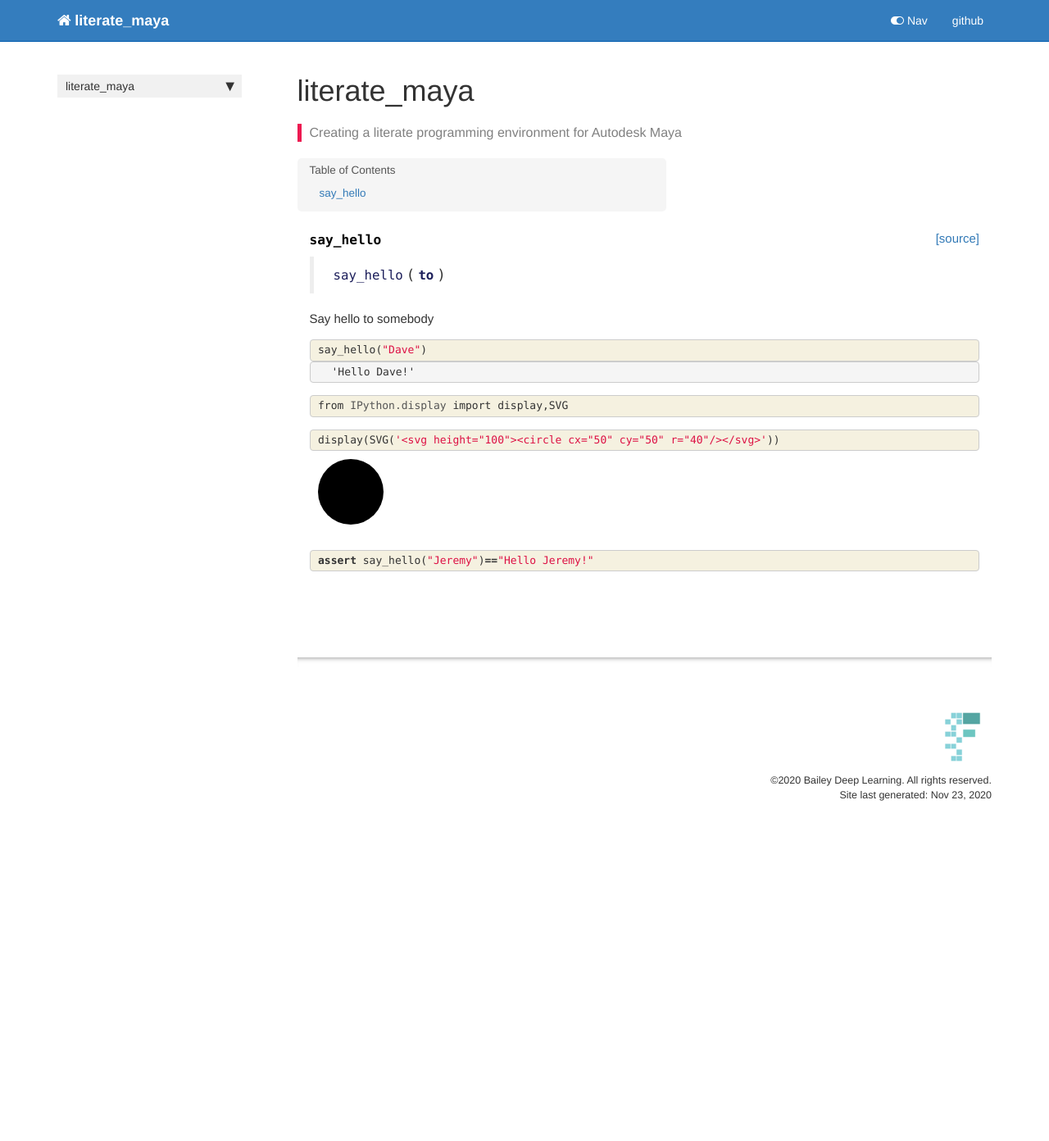
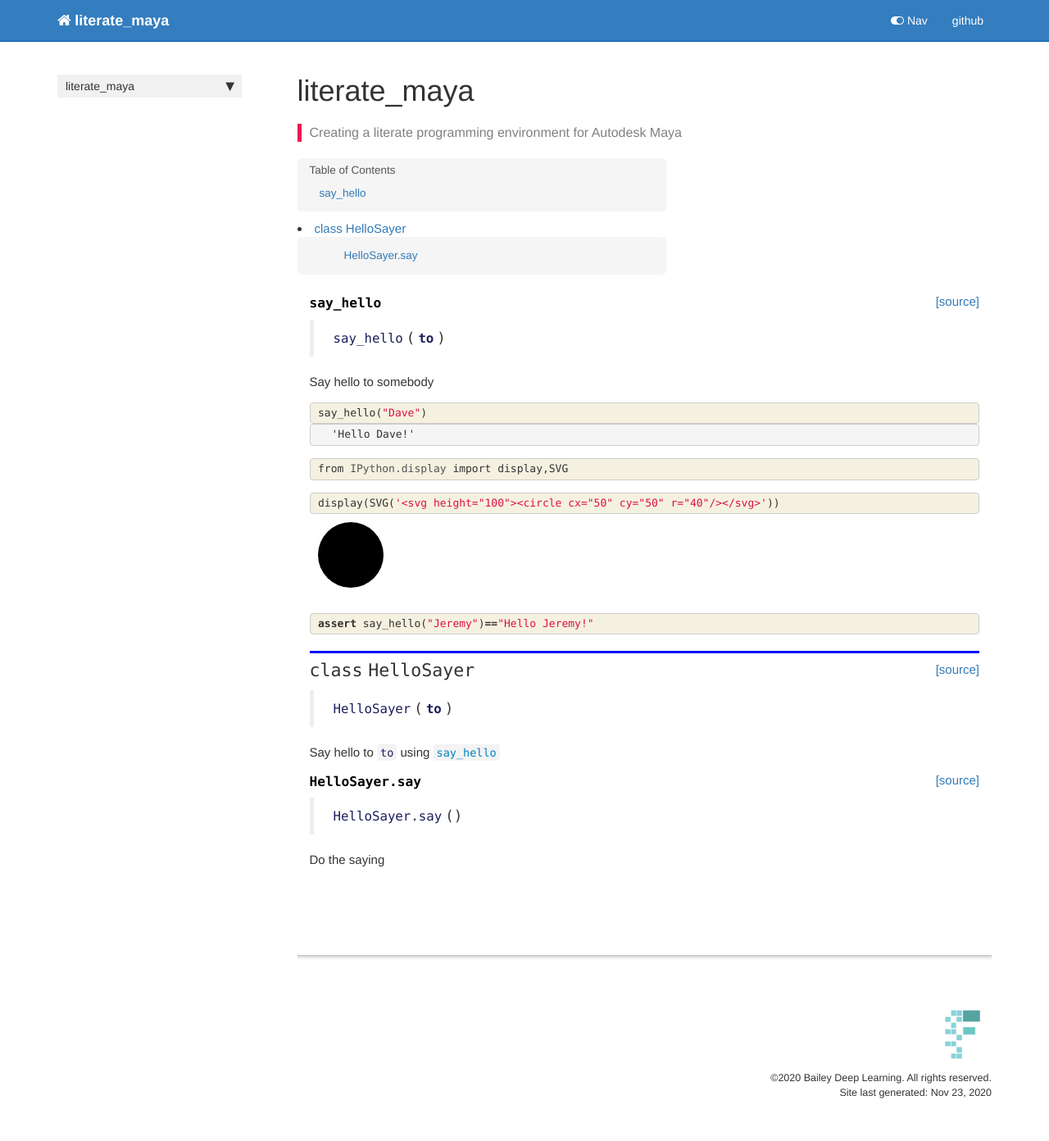
Before and after one commit to bailey-deep-learning/literate_maya, a Jekyll site: the page built from docs/core.html, in a window 1280 px wide. Shown: the whole page at 82% size. Built offline with Jekyll 4.4.1, drawn with Linux system fonts in a browser that asks for light colours; nearby versions of some CDN libraries; comment, search, counter and statistics services are not loaded; before the commit the page ends 1030 px from its top, so only the background shows below that.

Commit message:
adding class example

```diff
--- a/docs/core.html
+++ b/docs/core.html
@@ -160,4 +160,61 @@
 </div>
     {% endraw %}
 
+    {% raw %}
+
+<div class="cell border-box-sizing code_cell rendered">
+
+<div class="output_wrapper">
+<div class="output">
+
+<div class="output_area">
+
+
+<div class="output_markdown rendered_html output_subarea ">
+<h2 id="HelloSayer" class="doc_header"><code>class</code> <code>HelloSayer</code><a href="https://github.com/bailey-deep-learning/literate_maya/tree/master/literate_maya/core.py#L11" class="source_link" style="float:right">[source]</a></h2><blockquote><p><code>HelloSayer</code>(<strong><code>to</code></strong>)</p>
+</blockquote>
+<p>Say hello to <code>to</code> using <a href="/literate_maya/core.html#say_hello"><code>say_hello</code></a></p>
+
 </div>
+
+</div>
+
+</div>
+</div>
+
+</div>
+    {% endraw %}
+
+    {% raw %}
+
+<div class="cell border-box-sizing code_cell rendered">
+
+</div>
+    {% endraw %}
+
+    {% raw %}
+
+<div class="cell border-box-sizing code_cell rendered">
+
+<div class="output_wrapper">
+<div class="output">
+
+<div class="output_area">
+
+
+<div class="output_markdown rendered_html output_subarea ">
+<h4 id="HelloSayer.say" class="doc_header"><code>HelloSayer.say</code><a href="https://github.com/bailey-deep-learning/literate_maya/tree/master/literate_maya/core.py#L15" class="source_link" style="float:right">[source]</a></h4><blockquote><p><code>HelloSayer.say</code>()</p>
+</blockquote>
+<p>Do the saying</p>
+
+</div>
+
+</div>
+
+</div>
+</div>
+
+</div>
+    {% endraw %}
+
+</div>
--- a/literate_maya/_nbdev.py
+++ b/literate_maya/_nbdev.py
@@ -2,7 +2,8 @@
 
 __all__ = ["index", "modules", "custom_doc_links", "git_url"]
 
-index = {"say_hello": "00_core.ipynb"}
+index = {"say_hello": "00_core.ipynb",
+         "HelloSayer": "00_core.ipynb"}
 
 modules = ["core.py"]
 
```
Also changed, not shown: literate_maya/core.py (+10 -1 lines), 1 other file.
